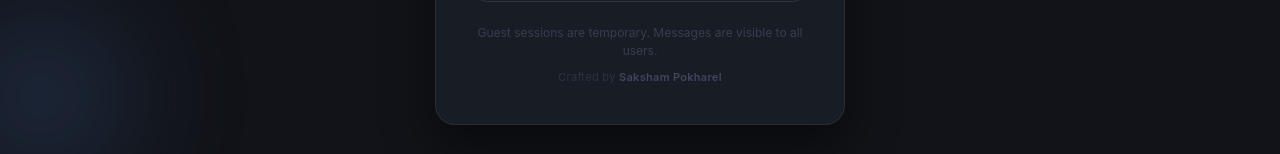
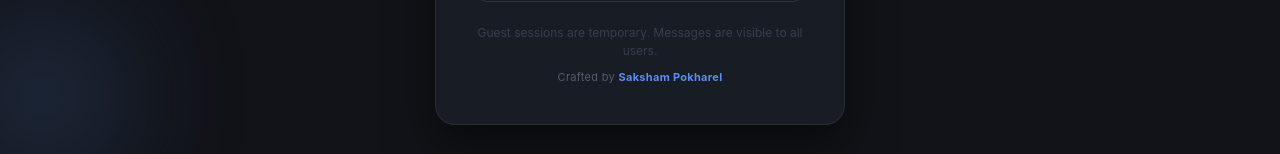
Before and after one commit to sakshampokharel01-beep/Chatter, a React (Vite) app: page / in a window 1280 px wide. Shown: the part 643-797 px from the top of the page. Built offline with nearby package versions, Linux system fonts and the light colour scheme; no server answers.

Commit message:
Style crafted footer as clickable link to sakshampokharel.me

```diff
--- a/src/App.css
+++ b/src/App.css
@@ -70,15 +70,35 @@ body {
 .crafted-footer {
   text-align: center;
   font-size: 11px;
-  color: #2e3240;
+  color: #555b70;
   margin-top: 10px;
   letter-spacing: 0.3px;
   user-select: none;
-  pointer-events: none;
 }
-.crafted-footer strong {
-  color: #404560;
-  font-weight: 600;
+.crafted-footer a {
+  color: #5b8dee;
+  font-weight: 700;
+  text-decoration: none;
+  position: relative;
+  transition: color .25s, text-shadow .25s;
+}
+.crafted-footer a::after {
+  content: '';
+  position: absolute;
+  left: 0;
+  bottom: -1px;
+  width: 0;
+  height: 1.5px;
+  background: #5b8dee;
+  border-radius: 1px;
+  transition: width .3s ease;
+}
+.crafted-footer a:hover {
+  color: #7fadff;
+  text-shadow: 0 0 8px rgba(91,141,238,.45);
+}
+.crafted-footer a:hover::after {
+  width: 100%;
 }
 
 /* ================================================================
--- a/src/components/AuthScreen.jsx
+++ b/src/components/AuthScreen.jsx
@@ -344,7 +344,7 @@ export default function AuthScreen() {
             ? 'Already have an account? Switch to Sign In above.'
             : 'Guest sessions are temporary. Messages are visible to all users.'}
         </p>
-        <p className="crafted-footer">Crafted by <strong>Saksham Pokharel</strong></p>
+        <p className="crafted-footer">Crafted by <a href="https://sakshampokharel.me" target="_blank" rel="noopener noreferrer">Saksham Pokharel</a></p>
       </div>
     </div>
   );
--- a/src/components/ChatRoom.jsx
+++ b/src/components/ChatRoom.jsx
@@ -311,7 +311,7 @@ export default function ChatRoom({ user }) {
                 <SendIcon />
               </button>
             </div>
-            <div className="crafted-footer">Crafted by <strong>Saksham Pokharel</strong></div>
+            <div className="crafted-footer">Crafted by <a href="https://sakshampokharel.me" target="_blank" rel="noopener noreferrer">Saksham Pokharel</a></div>
           </div>
         </>
       )}
```
